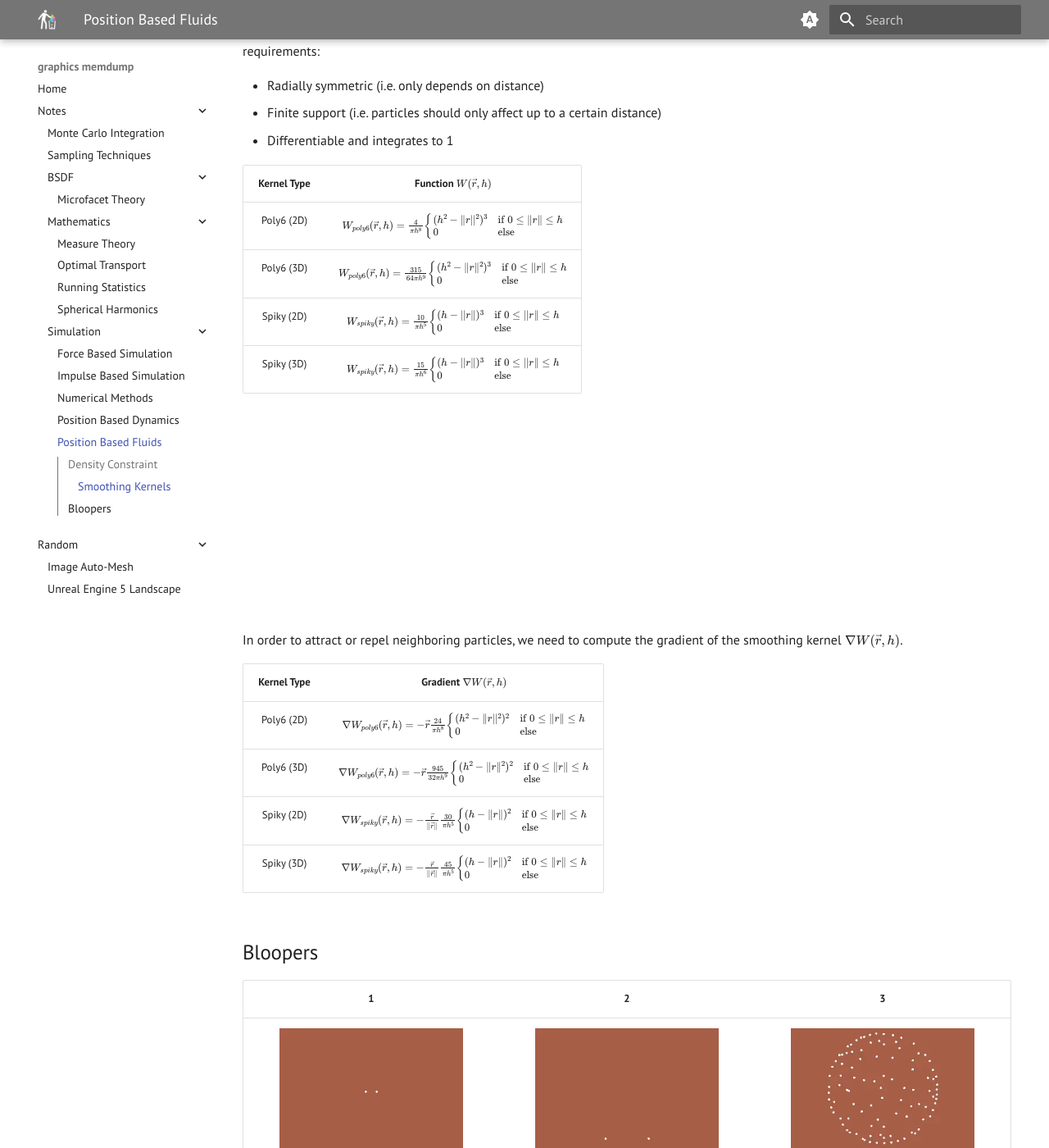
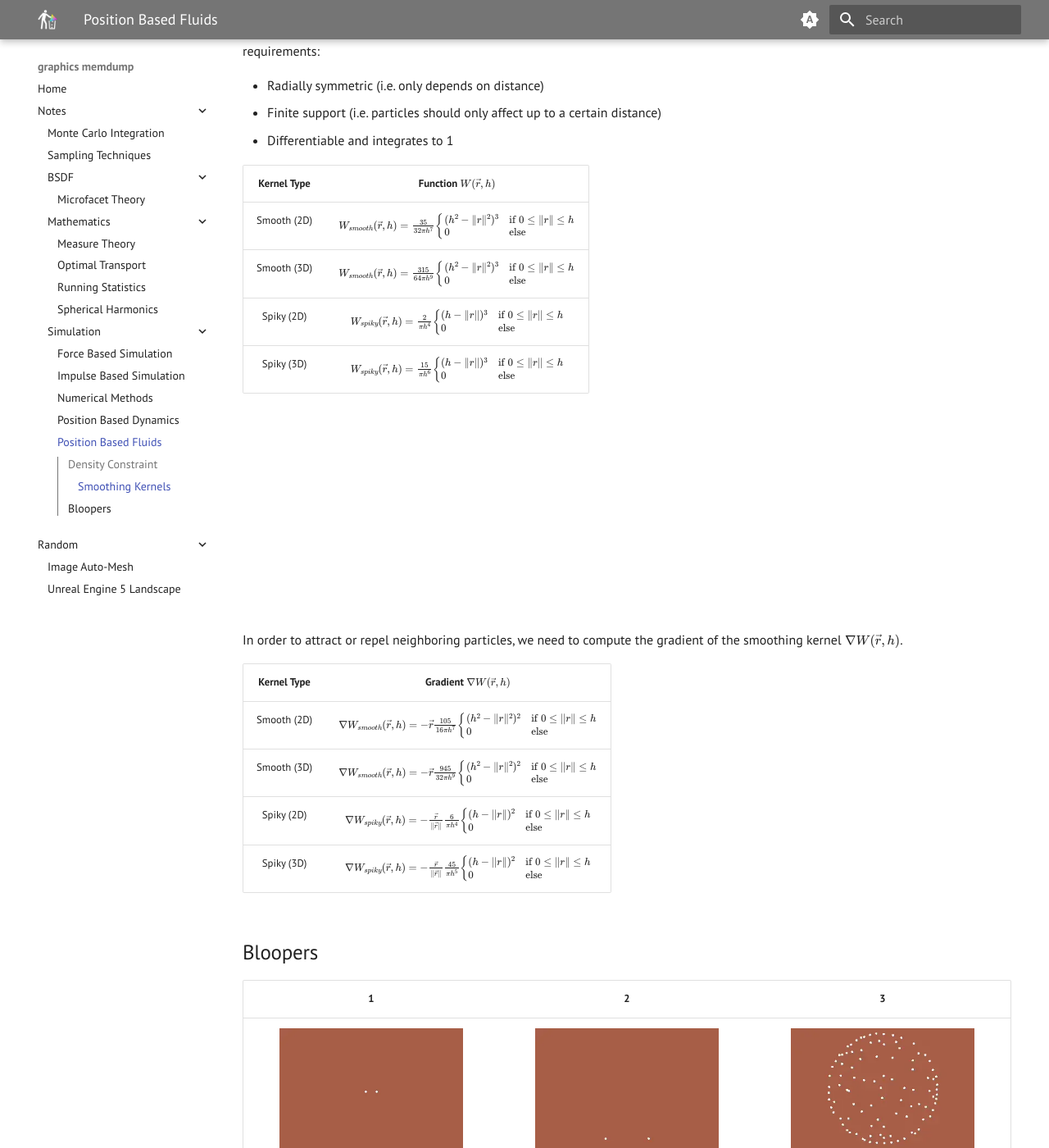
Before and after one commit to tkchanat/portfolio, an MkDocs documentation site: the page built from docs/notes/simulation/position-based-fluids.md, in a window 1280 px wide and 1400 px high, scrolled down 1351 px. Shown: the whole window at 82% size. Built offline with MkDocs 1.6.1 and Material for MkDocs 9.7.7, drawn with Linux system fonts in a browser that asks for light colours; a script that is not in the unit is left out.

Commit message:
fix math

```diff
--- a/docs/notes/simulation/position-based-fluids.md
+++ b/docs/notes/simulation/position-based-fluids.md
@@ -52,9 +52,9 @@ Smoothing kernels are essential for integrating local density of a particle in a
 
 |Kernel Type|Function $W(\vec{r}, h)$|
 |:--:|:--:|
-|Poly6 (2D)|$W_{poly6}(\vec{r}, h) = \frac{4}{\pi h^8} \begin{cases} (h^2-\|r\|^2)^3 & \text{if } 0\leq \|r\|\leq h\\ 0 & \text{else} \end{cases}$|
-|Poly6 (3D)|$W_{poly6}(\vec{r}, h) = \frac{315}{64 \pi h^9} \begin{cases} (h^2-\|r\|^2)^3 & \text{if } 0\leq \|r\|\leq h\\ 0 & \text{else} \end{cases}$|
-|Spiky (2D)|$W_{spiky}(\vec{r}, h) = \frac{10}{\pi h^5} \begin{cases} (h-\|r\|)^3 & \text{if } 0\leq \|r\|\leq h\\ 0 & \text{else} \end{cases}$|
+|Smooth (2D)|$W_{smooth}(\vec{r}, h) = \frac{35}{32\pi h^7} \begin{cases} (h^2-\|r\|^2)^3 & \text{if } 0\leq \|r\|\leq h\\ 0 & \text{else} \end{cases}$|
+|Smooth (3D)|$W_{smooth}(\vec{r}, h) = \frac{315}{64 \pi h^9} \begin{cases} (h^2-\|r\|^2)^3 & \text{if } 0\leq \|r\|\leq h\\ 0 & \text{else} \end{cases}$|
+|Spiky (2D)|$W_{spiky}(\vec{r}, h) = \frac{2}{\pi h^4} \begin{cases} (h-\|r\|)^3 & \text{if } 0\leq \|r\|\leq h\\ 0 & \text{else} \end{cases}$|
 |Spiky (3D)|$W_{spiky}(\vec{r}, h) = \frac{15}{\pi h^6} \begin{cases} (h-\|r\|)^3 & \text{if } 0\leq \|r\|\leq h\\ 0 & \text{else} \end{cases}$|
 
 <div id="smoothing-kernel" style="width: 100%; height: 240px;"></div>
@@ -70,19 +70,19 @@ Smoothing kernels are essential for integrating local density of a particle in a
       lockViewport: true,
     });
     let aspect = elt.clientWidth / elt.clientHeight;
-    calculator.setMathBounds({ left: -1.5*aspect, right: 1.5*aspect, bottom: -1, top: 4 });
-    calculator.setExpression({ id: "poly6", latex: "W_{poly6}\\left(r\\right)=\\frac{4}{\\pi h^{8}}\\left\\{\\left|r\\right|<h:\\left(h^{2}-\\left|r\\right|^{2}\\right)^{3}\\ ,\\ 0\\right\\}", color: Desmos.Colors.RED });
-    calculator.setExpression({ id: "spiky", latex: "W_{spiky}\\left(r\\right)=\\frac{10}{\\pi h^{5}}\\left\\{\\left|r\\right|<h:\\left(h-\\left|r\\right|\\right)^{3}\\ ,\\ 0\\right\\}", color: Desmos.Colors.BLUE });
+    calculator.setMathBounds({ left: -1.5*aspect, right: 1.5*aspect, bottom: -0.2, top: 1 });
+    calculator.setExpression({ id: "smooth", latex: "W_{smooth}\\left(r\\right)=\\frac{35}{32\\pi h^{7}}\\left\\{\\left|r\\right|<h:\\left(h^{2}-\\left|r\\right|^{2}\\right)^{3}\\ ,\\ 0\\right\\}", color: Desmos.Colors.RED });
+    calculator.setExpression({ id: "spiky", latex: "W_{spiky}\\left(r\\right)=\\frac{2}{\\pi h^{4}}\\left\\{\\left|r\\right|<h:\\left(h-\\left|r\\right|\\right)^{3}\\ ,\\ 0\\right\\}", color: Desmos.Colors.BLUE });
     calculator.setExpression({ id: "h", latex: "h=1", sliderBounds: { min: 1, max: 3 }, color: Desmos.Colors.RED, });
     calculator.setExpression({ id: "hbound", latex: "x=[-h,h]", lineStyle: Desmos.Styles.DASHED, lineWidth: 1, color: Desmos.Colors.BLACK, });
-    calculator.setExpression({ id: "hslider", type: 'table', columns: [ { latex: 'x', values: ['-2', '-1'] }, { latex: 'y', values: ['-0.5', '-0.5'], color: Desmos.Colors.ORANGE, columnMode: Desmos.ColumnModes.LINES, lineOpacity: 0.2 } ] });
-    calculator.setExpression({ id: "hknob", latex: "((h-1)/2-2, -0.5)", dragMode: "X", label: "`h=${h}`", showLabel: true, color: Desmos.Colors.ORANGE });
+    calculator.setExpression({ id: "hslider", type: 'table', columns: [ { latex: 'x', values: ['-2', '-1'] }, { latex: 'y', values: ['-0.05', '-0.05'], color: Desmos.Colors.ORANGE, columnMode: Desmos.ColumnModes.LINES, lineOpacity: 0.2 } ] });
+    calculator.setExpression({ id: "hknob", latex: "((h-1)/2-2, -0.05)", dragMode: "X", label: "`h=${h}`", showLabel: true, color: Desmos.Colors.ORANGE });
     calculator.setExpression({ id: "r", latex: "R=0", sliderBounds: { min: -4, max: 4 }, color: Desmos.Colors.ORANGE });
-    calculator.setExpression({ id: "rslider", type: 'table', columns: [ { latex: 'x', values: ['1', '2'] }, { latex: 'y', values: ['-0.5', '-0.5'], color: Desmos.Colors.ORANGE, columnMode: Desmos.ColumnModes.LINES, lineOpacity: 0.2 } ] });
-    calculator.setExpression({ id: "rknob", latex: "((R+4)/8+1, -0.5)", dragMode: "X", label: "`r=${R}`", showLabel: true, color: Desmos.Colors.ORANGE });
-    calculator.setExpression({ id: "poly6-eval", latex: "E_{poly6}=W_{poly6}(R)", hidden: true});
+    calculator.setExpression({ id: "rslider", type: 'table', columns: [ { latex: 'x', values: ['1', '2'] }, { latex: 'y', values: ['-0.05', '-0.05'], color: Desmos.Colors.ORANGE, columnMode: Desmos.ColumnModes.LINES, lineOpacity: 0.2 } ] });
+    calculator.setExpression({ id: "rknob", latex: "((R+4)/8+1, -0.05)", dragMode: "X", label: "`r=${R}`", showLabel: true, color: Desmos.Colors.ORANGE });
+    calculator.setExpression({ id: "smooth-eval", latex: "E_{smooth}=W_{smooth}(R)", hidden: true});
     calculator.setExpression({ id: "spiky-eval", latex: "E_{spiky}=W_{spiky}(R)", hidden: true});
-    calculator.setExpression({ id: "poly6-label", label: "`W_{poly6}=`${E_{poly6}}", labelOrientation: Desmos.LabelOrientations.ABOVE_RIGHT, latex: "(R, W_{poly6}(R))", color: Desmos.Colors.RED, showLabel: true, pointStyle: Desmos.Styles.CROSS, dragMode: Desmos.DragModes.NONE });
+    calculator.setExpression({ id: "smooth-label", label: "`W_{smooth}=`${E_{smooth}}", labelOrientation: Desmos.LabelOrientations.ABOVE_RIGHT, latex: "(R, W_{smooth}(R))", color: Desmos.Colors.RED, showLabel: true, pointStyle: Desmos.Styles.CROSS, dragMode: Desmos.DragModes.NONE });
     calculator.setExpression({ id: "spiky-label", label: "`W_{spiky}=`${E_{spiky}}", labelOrientation: Desmos.LabelOrientations.ABOVE_RIGHT, latex: "(R, W_{spiky}(R))", color: Desmos.Colors.BLUE, showLabel: true, pointStyle: Desmos.Styles.CROSS, dragMode: Desmos.DragModes.NONE });
   }, false);
 </script>
@@ -91,9 +91,9 @@ In order to attract or repel neighboring particles, we need to compute the gradi
 
 |Kernel Type|Gradient $\nabla W(\vec{r}, h)$|
 |:--:|:--:|
-|Poly6 (2D)|$\nabla W_{poly6}(\vec{r}, h) = -\vec{r}\frac{24}{\pi h^8} \begin{cases} (h^2-\|r\|^2)^2 & \text{if } 0\leq \|r\|\leq h\\ 0 & \text{else} \end{cases}$|
-|Poly6 (3D)|$\nabla W_{poly6}(\vec{r}, h) = -\vec{r}\frac{945}{32 \pi h^9} \begin{cases} (h^2-\|r\|^2)^2 & \text{if } 0\leq \|r\|\leq h\\ 0 & \text{else} \end{cases}$|
-|Spiky (2D)|$\nabla W_{spiky}(\vec{r}, h) = -\frac{\vec{r}}{\|\vec{r}\|}\frac{30}{\pi h^5} \begin{cases} (h-\|r\|)^2 & \text{if } 0\leq \|r\|\leq h\\ 0 & \text{else} \end{cases}$|
+|Smooth (2D)|$\nabla W_{smooth}(\vec{r}, h) = -\vec{r}\frac{105}{16\pi h^7} \begin{cases} (h^2-\|r\|^2)^2 & \text{if } 0\leq \|r\|\leq h\\ 0 & \text{else} \end{cases}$|
+|Smooth (3D)|$\nabla W_{smooth}(\vec{r}, h) = -\vec{r}\frac{945}{32 \pi h^9} \begin{cases} (h^2-\|r\|^2)^2 & \text{if } 0\leq \|r\|\leq h\\ 0 & \text{else} \end{cases}$|
+|Spiky (2D)|$\nabla W_{spiky}(\vec{r}, h) = -\frac{\vec{r}}{\|\vec{r}\|}\frac{6}{\pi h^4} \begin{cases} (h-\|r\|)^2 & \text{if } 0\leq \|r\|\leq h\\ 0 & \text{else} \end{cases}$|
 |Spiky (3D)|$\nabla W_{spiky}(\vec{r}, h) = -\frac{\vec{r}}{\|\vec{r}\|}\frac{45}{\pi h^5} \begin{cases} (h-\|r\|)^2 & \text{if } 0\leq \|r\|\leq h\\ 0 & \text{else} \end{cases}$|
 
 ## Bloopers
```
Also changed, not shown: docs/index.md (+1 -1 lines).
